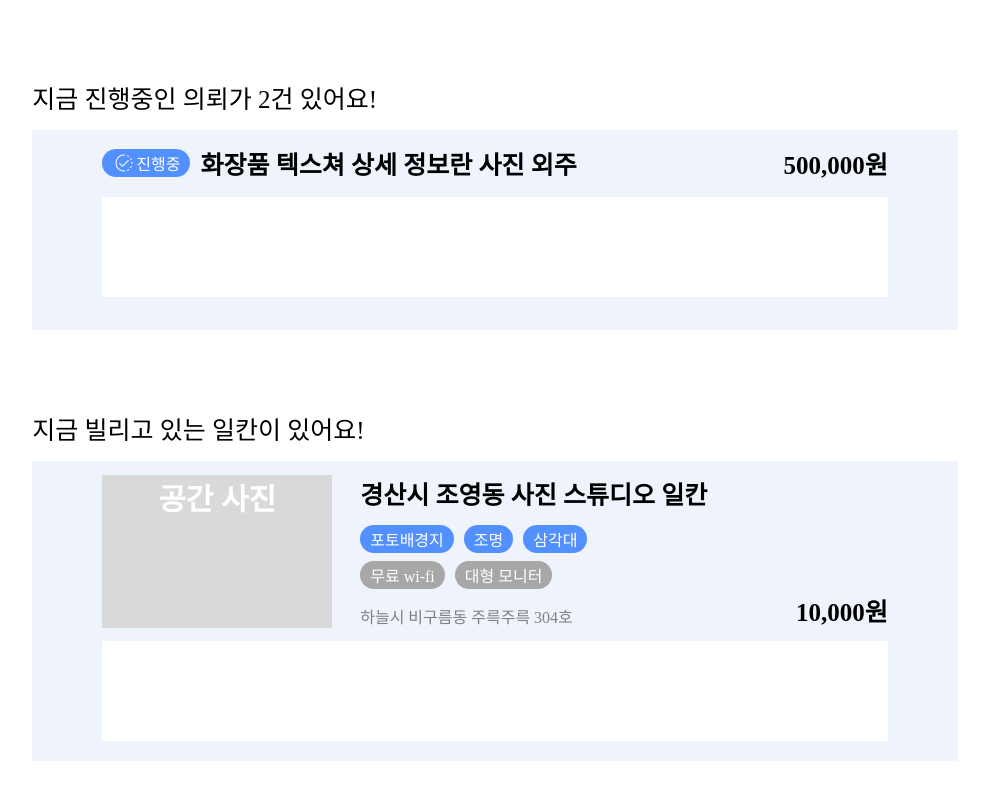
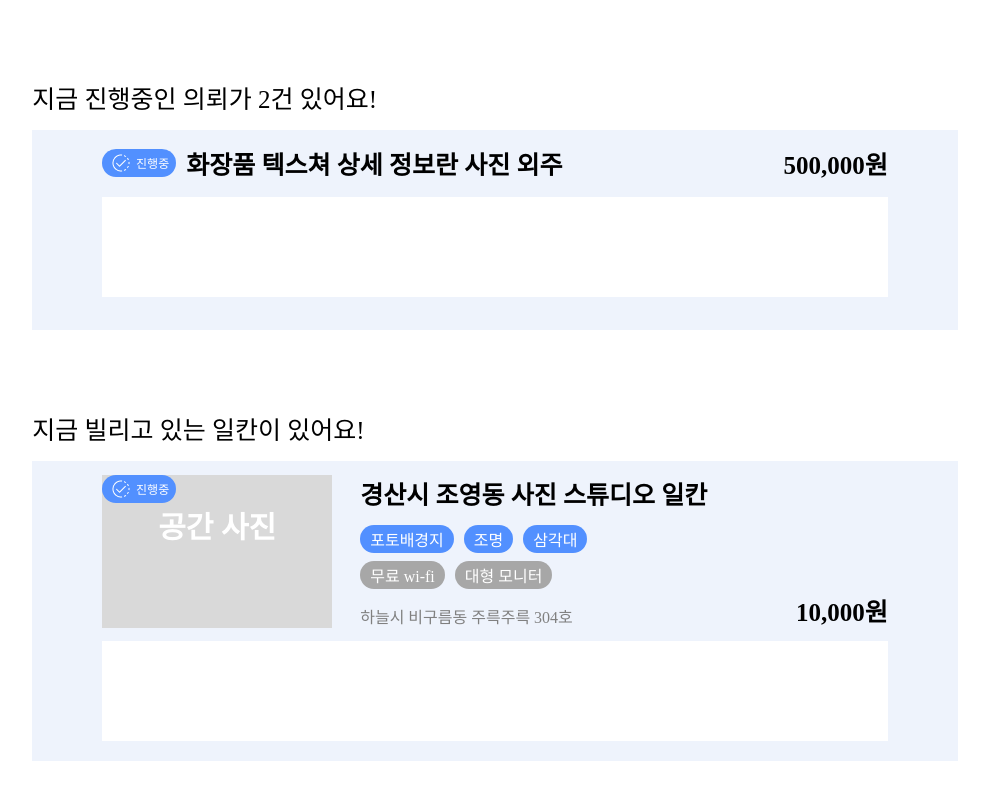
Before and after one commit to cryingdryice/ILKAN-web, a React (Vite) app: page /main/myPage in a window 1280 px wide. Shown: the part 612-1412 px from the top of the page, without its empty margins (265-1254 px from the left). Built offline with nearby package versions, Linux system fonts and the light colour scheme; the HTML template or start-up script is replaced by a standard one.

Commit message:
refact: mainTag, basicTag를 Tag컴포넌트로 합침

```diff
--- a/src/components/BasicTag.tsx
+++ /dev/null
@@ -1,12 +0,0 @@
-import progressingIlKanStyle from "../css/components/progressingIlKan.module.css";
-
-type Props = {
-  text: string;
-};
-export default function BasicTag({ text }: Props) {
-  return (
-    <div className={progressingIlKanStyle.basicTag}>
-      <span>{text}</span>
-    </div>
-  );
-}
--- a/src/components/MainTag.tsx
+++ /dev/null
@@ -1,12 +0,0 @@
-import progressingIlKanStyle from "../css/components/progressingIlKan.module.css";
-
-type Props = {
-  text: string;
-};
-export default function MainTag({ text }: Props) {
-  return (
-    <div className={progressingIlKanStyle.mainTag}>
-      <span>{text}</span>
-    </div>
-  );
-}
--- /dev/null
+++ b/src/components/Tag.tsx
@@ -0,0 +1,19 @@
+import progressingIlKanStyle from "../css/components/progressingIlKan.module.css";
+
+type Props = {
+  category: string;
+  text: string;
+};
+
+export default function Tag({ category, text }: Props) {
+  const tagClass =
+    category === "main"
+      ? progressingIlKanStyle.mainTag
+      : progressingIlKanStyle.basicTag;
+
+  return (
+    <div className={tagClass}>
+      <span>{text}</span>
+    </div>
+  );
+}
--- a/src/components/progressingIlKan.tsx
+++ b/src/components/progressingIlKan.tsx
@@ -1,7 +1,7 @@
 import progressingIlKanStyle from "../css/components/progressingIlKan.module.css";
 import checkImg from "../assets/check.png";
-import EnvironmentTag from "./MainTag";
-import BasicTag from "./BasicTag";
+import StateIcon from "./StateIcon";
+import Tag from "./Tag";
 
 export default function ProgressingIlKan() {
   return (
@@ -13,20 +13,23 @@ export default function ProgressingIlKan() {
         <div className={progressingIlKanStyle.inner}>
           <div className={progressingIlKanStyle.topDiv}>
             <div className={progressingIlKanStyle.leftDiv}>
-              <div className={progressingIlKanStyle.img}>공간 사진</div>
+              <div className={progressingIlKanStyle.img}>
+                <StateIcon state="진행중" />
+                <span>공간 사진</span>
+              </div>
               <div className={progressingIlKanStyle.textDiv}>
                 <div className={progressingIlKanStyle.titleDiv}>
                   <span>경산시 조영동 사진 스튜디오 일칸</span>
                 </div>
                 <div className={progressingIlKanStyle.tagDiv}>
                   <div className={progressingIlKanStyle.mainDiv}>
-                    <EnvironmentTag text="포토배경지" />
-                    <EnvironmentTag text="조명" />
-                    <EnvironmentTag text="삼각대" />
+                    <Tag category="main" text="포토배경지" />
+                    <Tag category="main" text="조명" />
+                    <Tag category="main" text="삼각대" />
                   </div>
                   <div className={progressingIlKanStyle.basicDiv}>
-                    <BasicTag text="무료 wi-fi" />
-                    <BasicTag text="대형 모니터" />
+                    <Tag category="basic" text="무료 wi-fi" />
+                    <Tag category="basic" text="대형 모니터" />
                   </div>
                 </div>
                 <div className={progressingIlKanStyle.addressDiv}>
--- a/src/css/components/StateIcon.module.css
+++ b/src/css/components/StateIcon.module.css
@@ -3,14 +3,15 @@
   flex-direction: row;
   background-color: #5290ff;
   border-radius: 100px;
-  /* width: 80px; */
+  width: 60px;
   height: 28px;
   align-items: center;
-  padding: 0 10px;
+  padding: 0 7px;
   justify-content: space-between;
   margin-right: 10px;
 }
 .checkDiv span {
   color: white;
   font-weight: lighter;
+  font-size: 12px;
 }
--- a/src/css/components/progressingIlKan.module.css
+++ b/src/css/components/progressingIlKan.module.css
@@ -50,13 +50,14 @@
   height: 85%;
   width: 230px;
   background-color: #d9d9d9;
-  font-weight: bold;
-  color: white;
   text-align: center;
   /* line-height: 160px; */
+}
+.img > span {
+  font-weight: bold;
   font-size: 30px;
+  color: white;
 }
-
 .rightDiv {
   display: flex;
   align-items: center;
```
